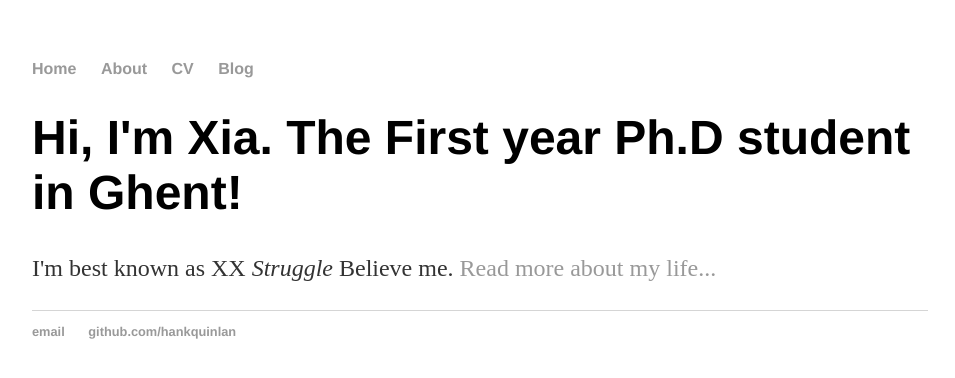
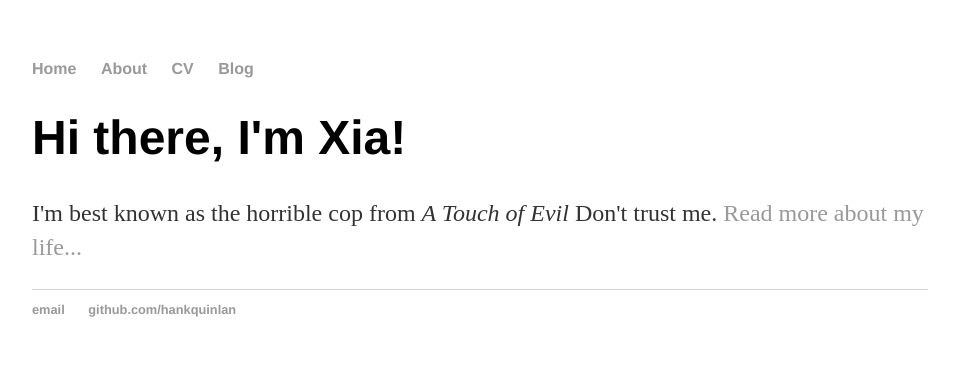
Before and after one commit to zhaoxiahust/zhaoxiahust.github.com, a Jekyll site: the page built from index.html, in a window 1280 px wide. Shown: the top 378 px of the page, without its empty margins (160-1115 px from the left). Built offline with Jekyll 4.4.1, drawn with Linux system fonts in a browser that asks for light colours.

Commit message:
Update index.html

```diff
--- a/index.html
+++ b/index.html
@@ -1,29 +1,8 @@
-<!DOCTYPE html>
-<html>
-  <head>
-    <title>xia.zhao.GitHub.com by zhaoxiahust</title>
-    <link rel="stylesheet" type="text/css" href="/css/main.css">
-  </head>
-<body>
-		<nav>
-    		<ul>
-        		<li><a href="/">Home</a></li>
-	        	<li><a href="/about">About</a></li>
-        		<li><a href="/cv">CV</a></li>
-        		<li><a href="/blog">Blog</a></li>
-    		</ul>
-		</nav>
-		<div class="container">
-    		<div class="blurb">
-        		<h1>Hi, I'm Xia. The First year Ph.D student in Ghent!</h1>
-				<p>I'm best known as XX <em>Struggle</em> Believe me. <a href="/about">Read more about my life...</a></p>
-    		</div><!-- /.blurb -->
-		</div><!-- /.container -->
-		<footer>
-    		<ul>
-        		<li><a href="mailto:zhaoxiahust@gmail.com">email</a></li>
-        		<li><a href="http://zhaoxiahust.github.io">github.com/hankquinlan</a></li>
-			</ul>
-		</footer>
-	</body>
-</html>
+---
+layout: default
+title: Xia Zhao, Ghent University
+---
+<div class="blurb">
+	<h1>Hi there, I'm Xia!</h1>
+	<p>I'm best known as the horrible cop from <em>A Touch of Evil</em> Don't trust me. <a href="/about">Read more about my life...</a></p>
+</div><!-- /.blurb -->
```
